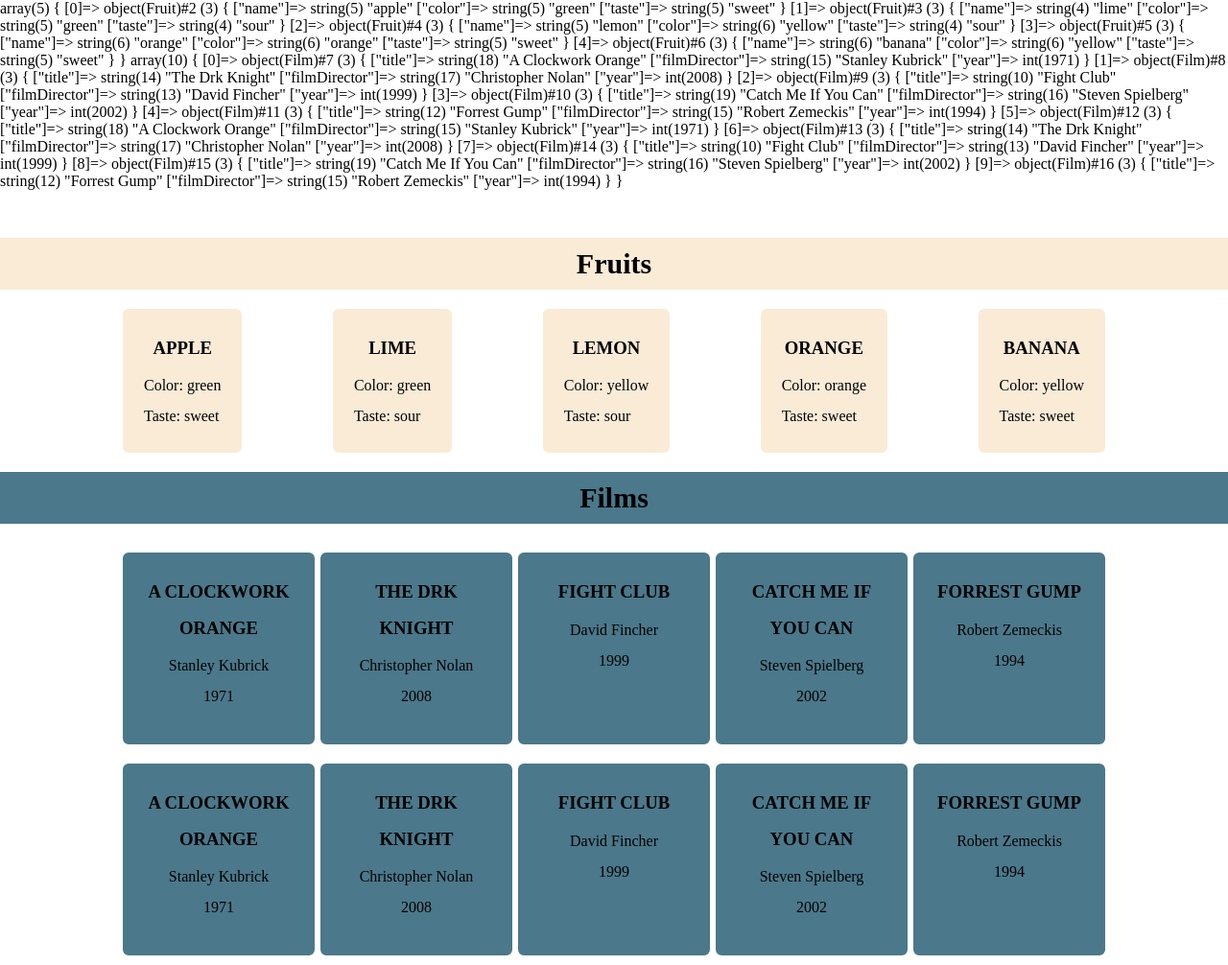
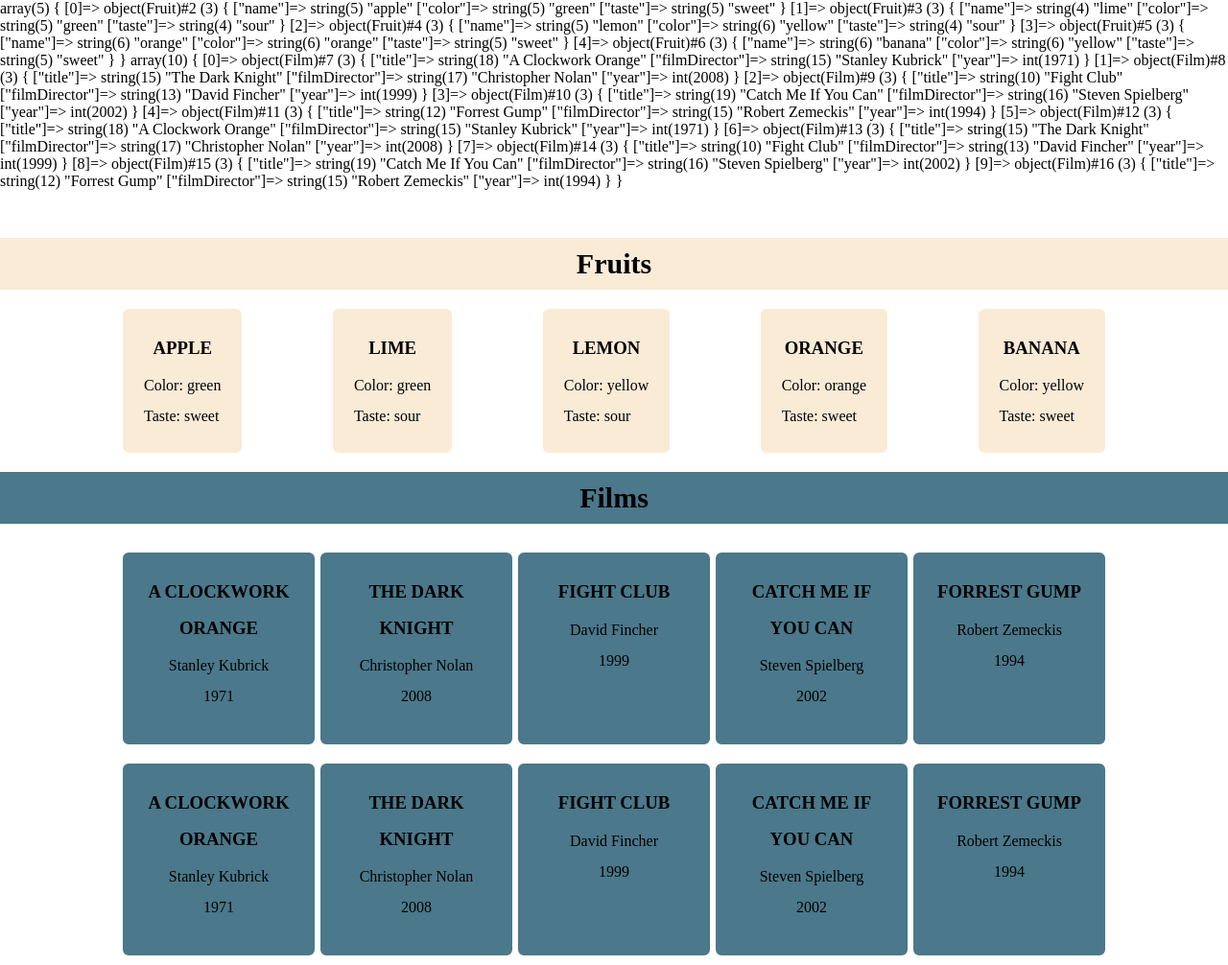
Before and after one commit to angelacaterina/php-oop-1, a PHP site: page / in a window 1280 px wide. Shown: the whole page at 96% size. Run offline with PHP 8.4, Linux system fonts and the light colour scheme.

Commit message:
revisione

```diff
--- a/index.php
+++ b/index.php
@@ -65,12 +65,12 @@ class Film{
     }
 }
 $film1 = new Film('A Clockwork Orange', 'Stanley Kubrick', 1971);
-$film2 = new Film('The Drk Knight', 'Christopher Nolan', 2008);
+$film2 = new Film('The Dark Knight', 'Christopher Nolan', 2008);
 $film3 = new Film('Fight Club', 'David Fincher', 1999);
 $film4 = new Film('Catch Me If You Can', 'Steven Spielberg', 2002);
 $film5 = new Film('Forrest Gump', 'Robert Zemeckis', 1994);
 $film6 = new Film('A Clockwork Orange', 'Stanley Kubrick', 1971);
-$film7 = new Film('The Drk Knight', 'Christopher Nolan', 2008);
+$film7 = new Film('The Dark Knight', 'Christopher Nolan', 2008);
 $film8 = new Film('Fight Club', 'David Fincher', 1999);
 $film9 = new Film('Catch Me If You Can', 'Steven Spielberg', 2002);
 $film10 = new Film('Forrest Gump', 'Robert Zemeckis', 1994);
```
